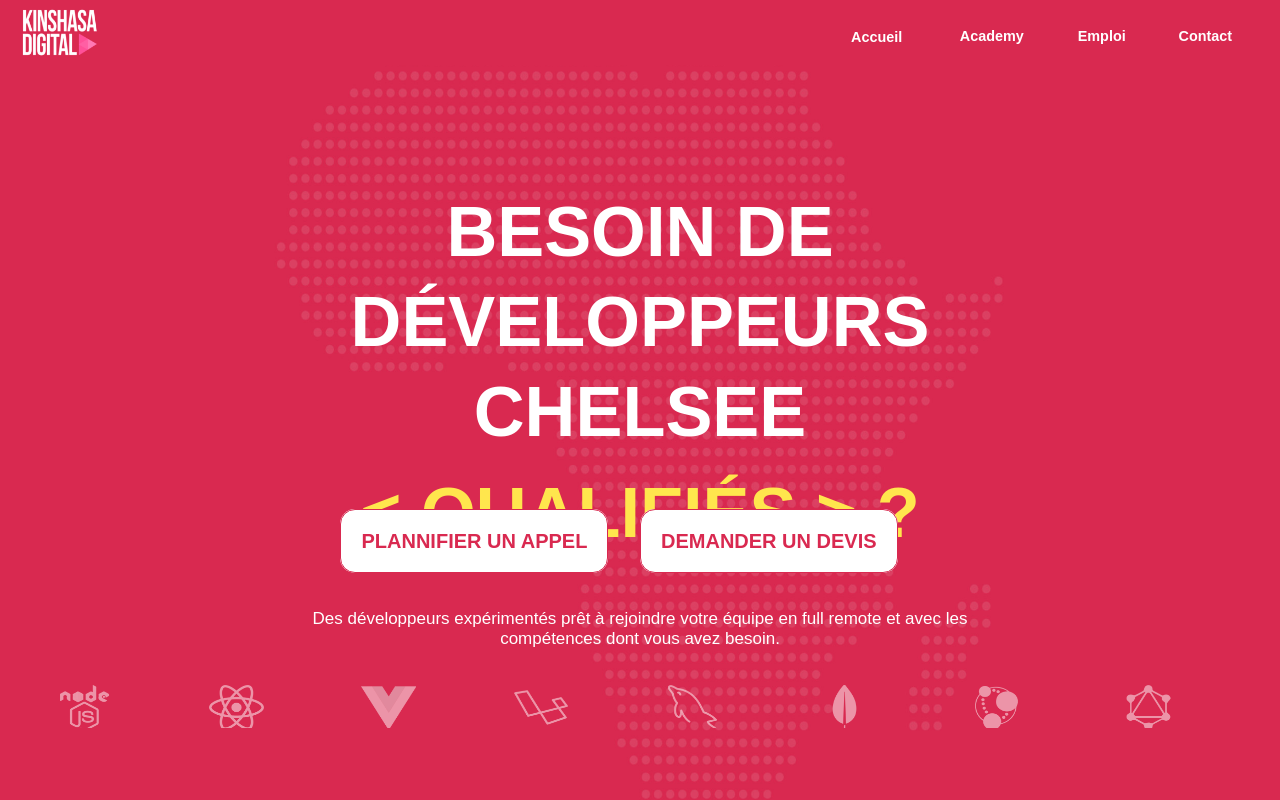
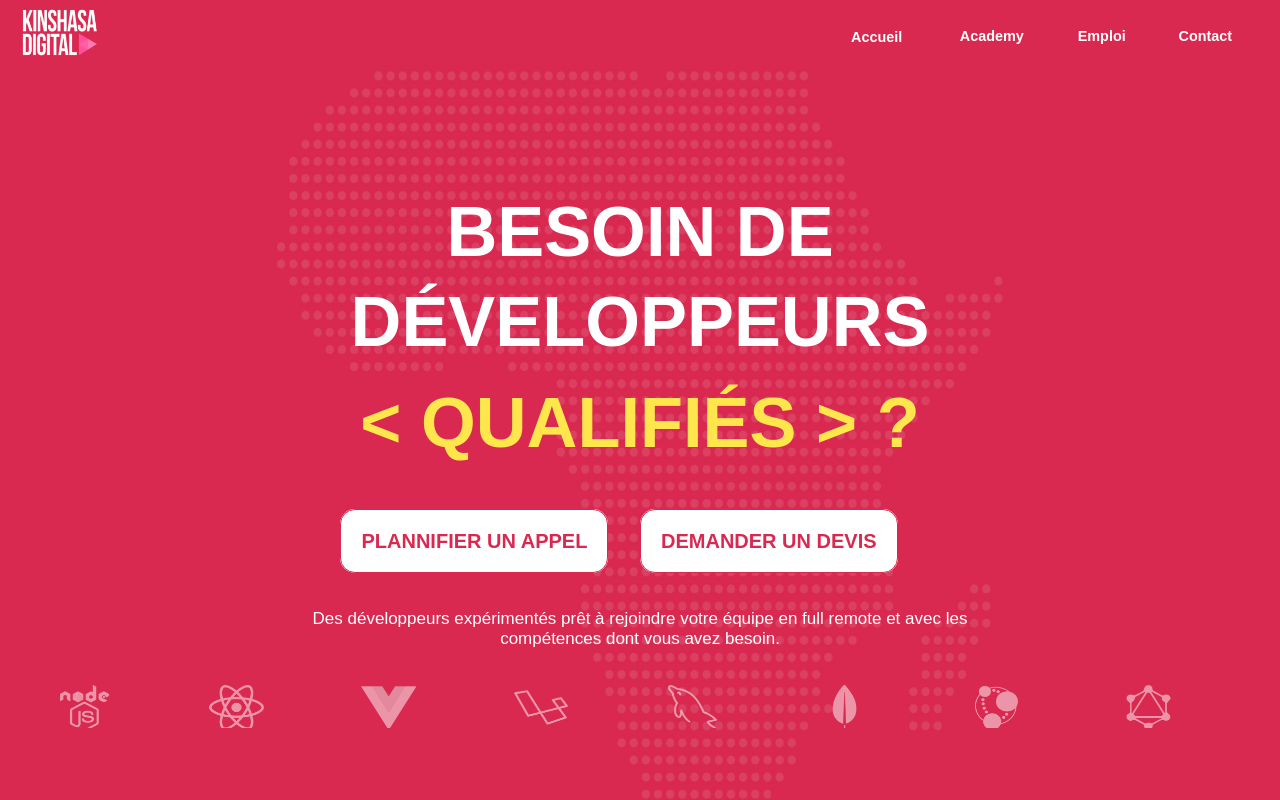
Before and after one commit to shinyBoy21/Kinshasa-Digital, a plain HTML site: page KD.html in a window 1280 px wide. Shown: the top 800 px of the page. Drawn offline with Linux system fonts and the light colour scheme; a web font is replaced by a local one.

Commit message:
fifth commit

```diff
--- a/KD.html
+++ b/KD.html
@@ -29,7 +29,7 @@
 		</header>
 
 		<div class="nose">
-			<div class="nose1"><h1>besoin de développeurs CHELSEE <span><br/>&lt; qualifiés &gt; ?</span></h1></div>
+			<div class="nose1"><h1>besoin de développeurs<span><br/>&lt; qualifiés &gt; ?</span></h1></div>
 
 			<div class="nose2">
 				<div class="nose2a"><a href="https://calendly.com/thomasstrouvens/kinshasadigital?month=2021-02">PLANNIFIER UN APPEL</a></div>
```
